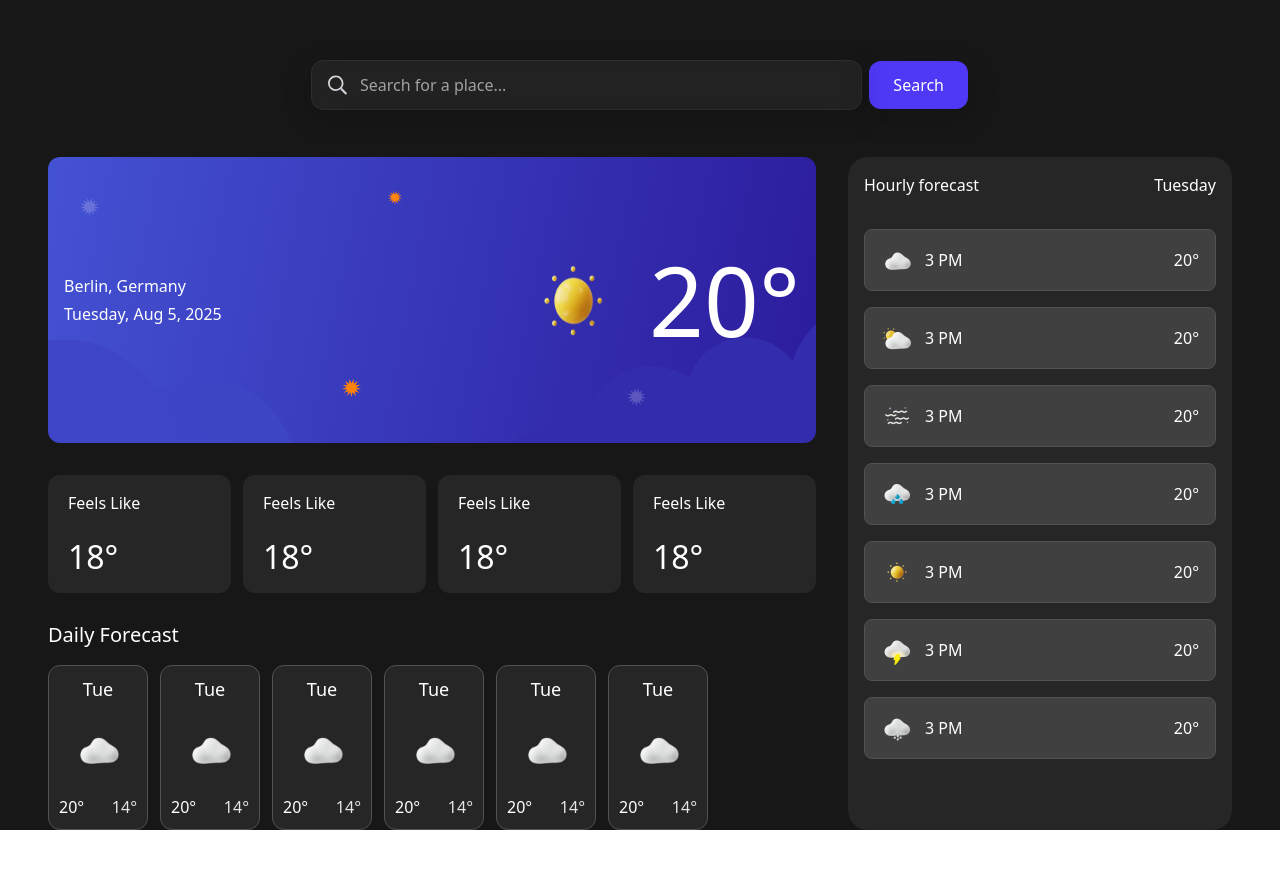
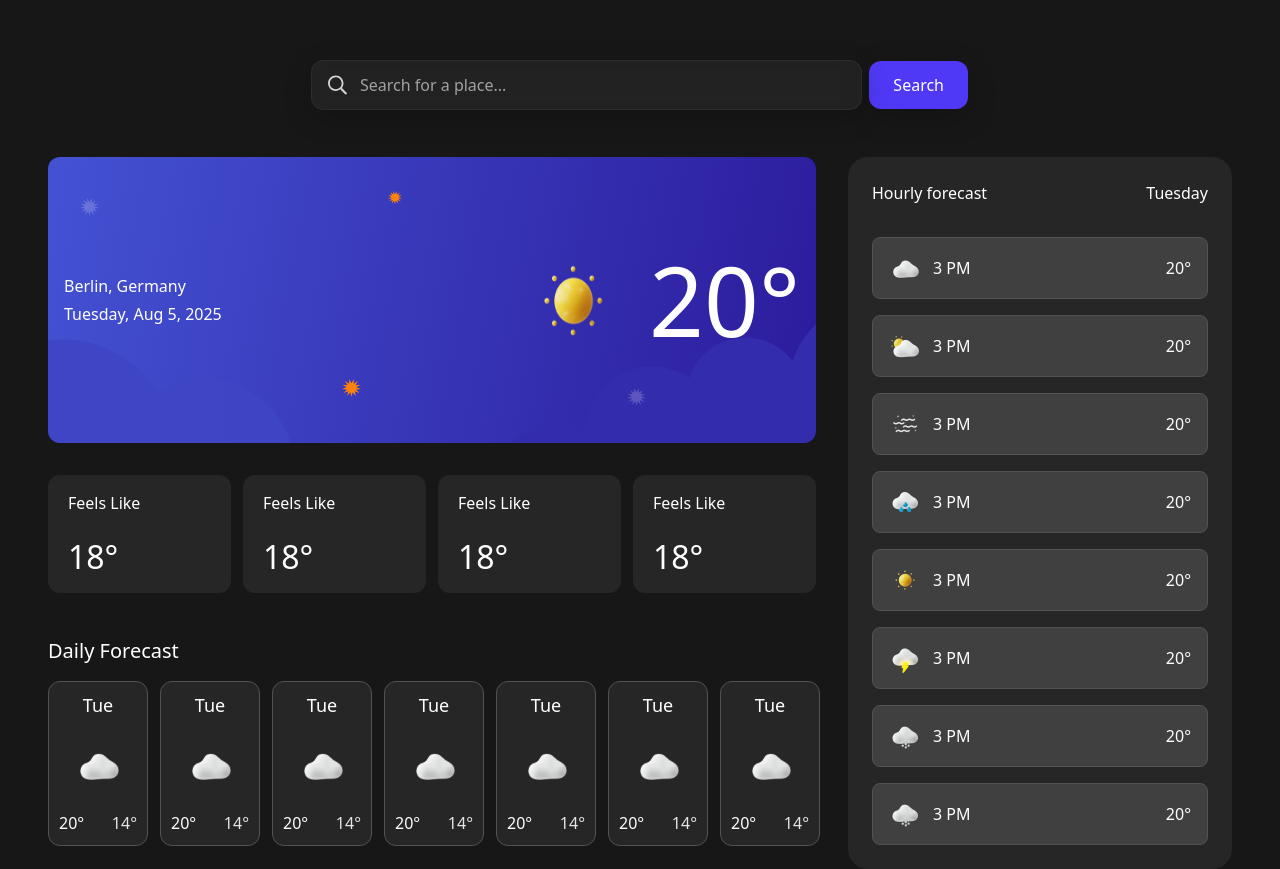
Before and after one commit to momin-riyadh/weather-app, a website: page index.html in a window 1280 px wide. Shown: the part 143-1012 px from the top of the page. Before the commit the page ends 973 px from the top, so only its background shows below. Drawn offline with Linux system fonts and the light colour scheme.

Commit message:
fix and deploy

```diff
--- a/index.html
+++ b/index.html
@@ -229,7 +229,7 @@
                     <!-- card 3-->
                     <!--Daily Forecast-->
 
-                    <div class="mt-[32px]">
+                    <div class="mt-[48px]">
                         <h1 class="text-white text-[20px] leading-[1em] mb-[20px]">Daily Forecast</h1>
 
                         <div class="grid grid-cols-3 md:grid-cols-7 gap-[16px]">
@@ -355,6 +355,27 @@
                             </div>
 
 
+                            <div class="bg-neutral-800 border border-neutral-600 rounded-[12px] w-[100px] h-[165px] text-white p-[10px]">
+                                <div class="flex flex-col justify-between h-full">
+
+                                    <div class="flex  justify-center items-center">
+                                        <span class="text-[18px]">Tue</span>
+                                    </div>
+
+                                    <div class="flex  justify-center items-center">
+                                        <span><img width="60" src="src/assets/images/icon-overcast.webp" alt=""></span>
+                                    </div>
+
+                                    <div class="flex justify-between items-end">
+                                        <span class="text-[16px]">20°</span>
+                                        <span class="text-[16px] text-neutral-200">14°</span>
+                                    </div>
+
+                                </div>
+                            </div>
+
+
+
                         </div>
 
                     </div>
@@ -365,8 +386,8 @@
                 </div>
 
                 <div class="max-w-[384px] w-full bg-neutral-800 rounded-[20px]">
-                    <div class="p-4 flex flex-col gap-[16px]">
-                        <div class="flex justify-between items-center mb-4">
+                    <div class="p-[24px] flex flex-col gap-[16px]">
+                        <div class="flex justify-between items-center mb-[16px]">
                             <h4>Hourly forecast</h4>
                             <button>Tuesday</button>
                         </div>
@@ -428,6 +449,16 @@
                             <div class="flex justify-between items-center gap-2 bg-neutral-700 rounded-[8px] border border-neutral-600 py-[10px] px-[10px] pr-[16px] pl-[12px] ">
                                 <span class="flex items-center gap-2">
                                    <img width="40" src="src/assets/images/icon-storm.webp" alt="">
+                                    <time>3 PM</time>
+                                </span>
+                                <span class="text-[16px]">
+                                    20°
+                                </span>
+                            </div>
+
+                            <div class="flex justify-between items-center gap-2 bg-neutral-700 rounded-[8px] border border-neutral-600 py-[10px] px-[10px] pr-[16px] pl-[12px] ">
+                                <span class="flex items-center gap-2">
+                                   <img width="40" src="src/assets/images/icon-snow.webp" alt="">
                                     <time>3 PM</time>
                                 </span>
                                 <span class="text-[16px]">
```
Also changed, not shown: src/assets/css/style.css.
